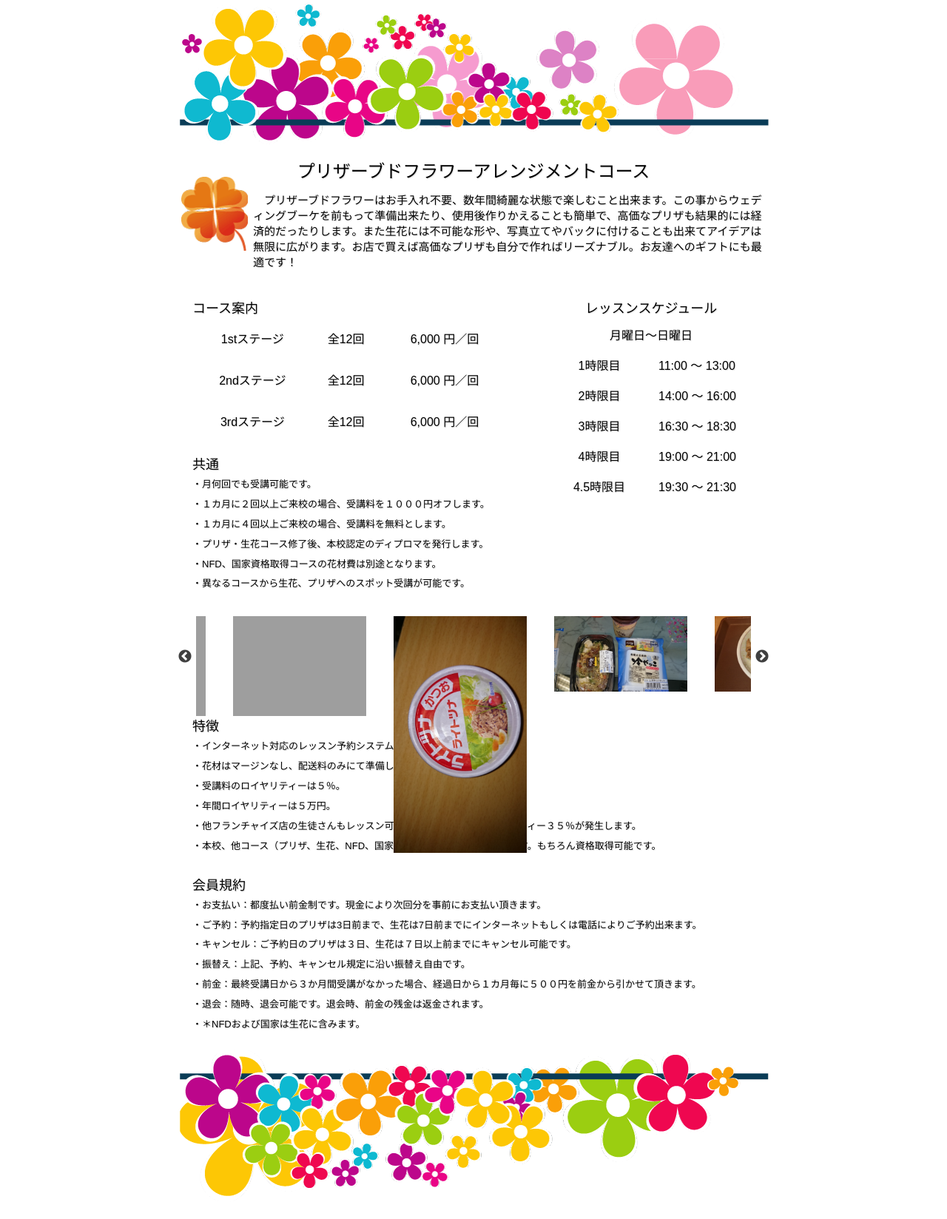
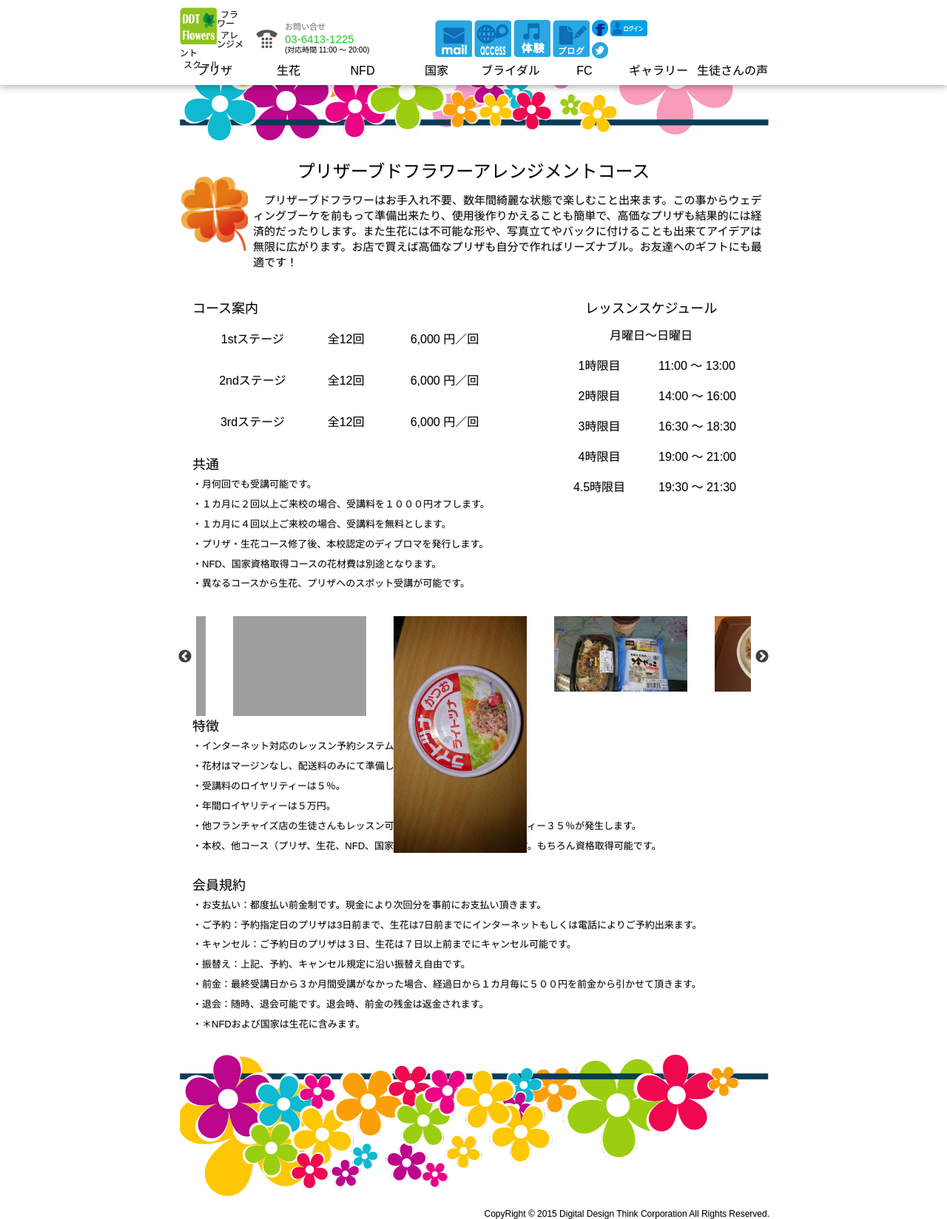
Before and after one commit to honmura-local/ddtflower, a PHP site: page /preserved.html in a window 1280 px wide. Shown: the whole page at 74% size. Before the commit the page ends 1617 px from the top, so only its background shows below. Run offline with PHP 8.4, Linux system fonts and the light colour scheme; grey boxes are pictures that could not be loaded.

Commit message:
画像の解像度修正、htmlのトップメニューの追加、cssの修正

```diff
--- a/preserved.html
+++ b/preserved.html
@@ -29,11 +29,60 @@
 <script type="text/javascript" src="js/functions.js"></script>
 <!-- 関数一覧にしたjsファイルを読み込む -->
 <script type="text/javascript" src="js/createTag.js"></script>
-
-
 <!-- container -->
 <div id="container">
-	<div id="head"><img src="image/main(header800).png"></div>
+		<!-- ヘッダー領域。 -->
+	<header>
+		<!-- ガイド領域。 -->
+		<div class="gides">
+			<!-- フラワーアレンジメントスクール -->
+			<div class="gide_f_a_school">
+				<!-- お花アイコン -->
+				<img src="image/icon(logo50).png"></img>
+				<!-- 「フラワーアレンジメントスクール」のテキスト。 -->
+				<p>フラワー</p>
+				<p>アレンジメント</p>
+				<p>スクール</p>
+			</div>
+			<div class="gide_tel">
+				<img src="image/icon(tell).png">
+				<p class="p1">お問い合せ</p>
+				<p class="p2">03-6413-1225</p>
+				<p class="p3">(対応時間 11:00 〜 20:00)</p>
+			</div>
+			<div class="gide_mail link_gide">
+				<img src="image/icon(mail).png">
+			</div>
+			<div class="gide_access link_gide">
+				<img src="image/icon(accessl).png">
+			</div>
+			<div class="gide_trial link_gide">
+				<a href="experience.html"><img src="image/icon(experience).png"></a>
+			</div>
+			<div class="gide_blog link_gide">
+				<img src="image/icon(blog50).png">
+			</div>
+			<div class="gide_sns">
+				<img class="facebook link_gide" src="image/icon(facebook).png">
+				<img class="twitter_tweet link_gide" src="image/icon(titter22).png">
+			</div>
+			<div class="gide_login link_gide">
+				<img class="login" src="image/icon(login22-60).png">
+			</div>
+		</div>
+		<ul class="top_menu">
+				<li class="button"><a href="preserved.html" title="プリザーブドフラワー"><p>プリザ</p></a></li>
+				<li class="button"><a href="fresh.html" title="フレッシュフラワー"><p>生花</p></a></li>
+				<li class="button"><a href="nfd.html" title="NFD資格取得"><p>NFD</p></a></li>
+				<li class="button"><a href="national.html" title="国家認定資格取得"><p>国家</p></a></li>
+				<li class="button"><a href="bridal.html"><p>ブライダル</p></a></li>
+				<li class="button"><a href="franchise.html" title="フランチャイズ"><p>FC</p></a></li>
+				<li class="button"><a href="gallery.html"><p>ギャラリー</p></a></li>
+				<li class="button"><a href="voice.html"><p>生徒さんの声</p></a></li>
+		</ul>
+	</header>
+
+	<header><img src="image/main(header800).png"></header>
 	<!-- トップページのコンテンツのタグ。 -->
 	<div class="main">
 		<div class="pageTitle">
@@ -222,13 +271,9 @@
 	</table>
 
 	</div>
-	<footer><img src="image/main(footer800).png"></footer>
+	<footer><img src="image/main(footer800).png"><span class="copyright">CopyRight &copy; 2015 Digital Design Think Corporation All Rights Reserved.</span></footer>
 </div>
-<!--
-<footer>
-	<span class="copyright">CopyRight &copy; 2015 Digital Design Think Corporation All Rights Reserved.</span>
-</footer>
--->
+
 <script>
 //createHeader();
 //createFooter();
```
Also changed, not shown: experience.html (+52 -1 lines), css/style.css (line endings or trailing spaces), image/0.JPG, image/1.JPG, image/10.JPG, image/2.JPG, image/3.JPG, image/4.JPG, 5 other files.
